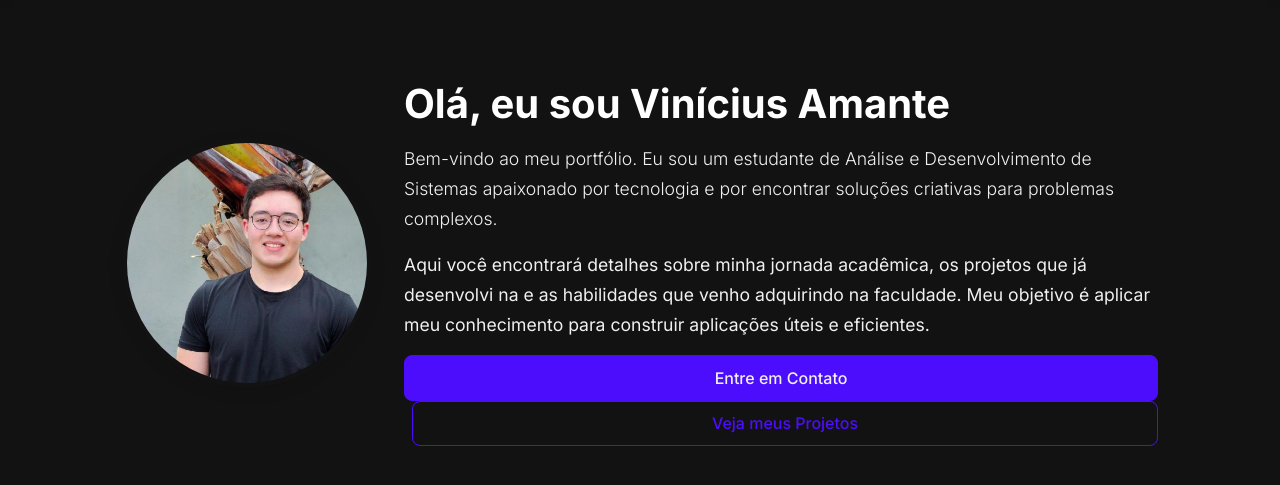
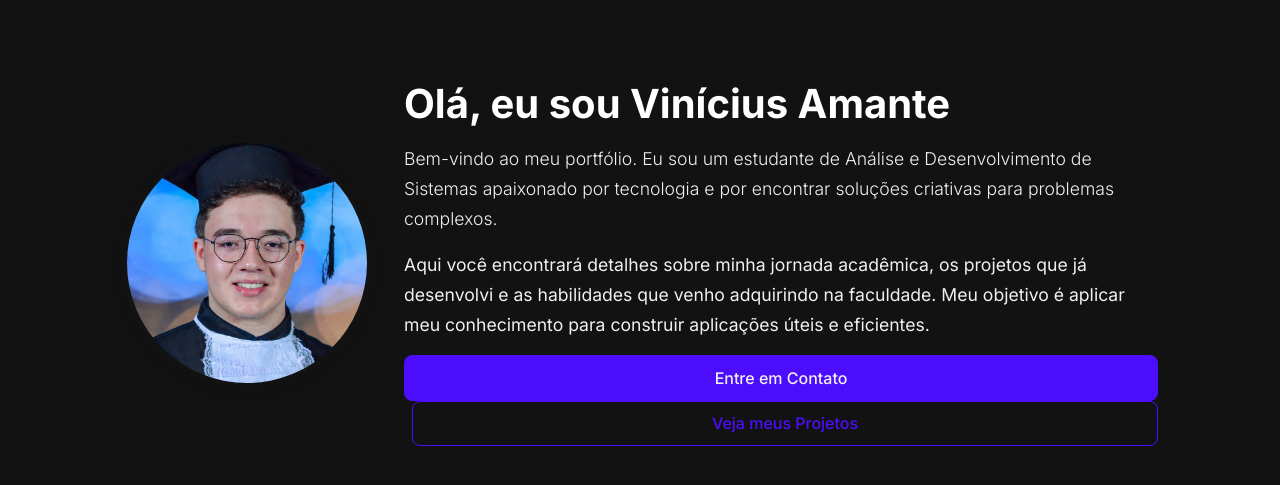
Before and after one commit to ViniciusAmante/portfolio_vinicius_amante, a Flask app: page / in a window 1280 px wide. Shown: the part 127-612 px from the top of the page. Run offline with Flask 3, Linux system fonts and the light colour scheme.

Commit message:
Mudança de foto

```diff
--- a/static/css/style.css
+++ b/static/css/style.css
@@ -99,8 +99,8 @@ h2.section-title::after{
     border: 1px solid #4d0dfd;
 }
 .btn-clean-primary:hover {
-    background-color: #642bff;
-    border-color: #642bff;
+    background-color: #7745ff;
+    border-color: #7745ff;
     transform: translateY(-2px);
 }
 .btn-clean-outline {
--- a/templates/index.html
+++ b/templates/index.html
@@ -2,7 +2,7 @@
 {% block content %}
 <section id="page-home" class="section active">
             <div class="home-container">
-                <img src="{{ url_for('static', filename='img/perfil.jpeg') }}"
+                <img src="{{ url_for('static', filename='img/perfil2.jpg') }}"
                         alt="Foto de Perfil"
                         class="home-photo-placeholder"
                         style="object-fit: cover;">
@@ -14,7 +14,7 @@
                         tecnologia e por encontrar soluções criativas para problemas complexos.
                     </p>
                     <p>
-                        Aqui você encontrará detalhes sobre minha jornada acadêmica, os projetos que já desenvolvi na e as
+                        Aqui você encontrará detalhes sobre minha jornada acadêmica, os projetos que já desenvolvi e as
                         habilidades que venho adquirindo na faculdade. Meu objetivo é aplicar meu conhecimento para
                         construir aplicações úteis e eficientes.
                     </p>
```
Also changed, not shown: static/img/perfil.jpeg (deleted), static/img/perfil2.jpg (added).
